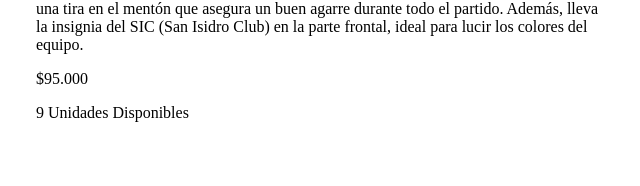
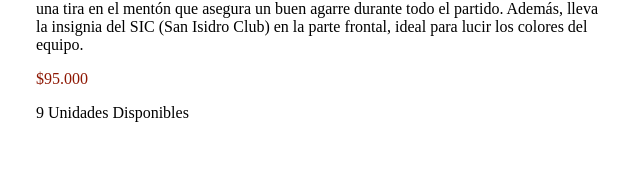
Before and after one commit to lcampochiaroudesa/Repositorio-Campochiaro, a plain HTML site: page product.html in a window 1280 px wide. Shown: the part 400-586 px from the top of the page, 622-1262 px from the left. Drawn offline with Linux system fonts and the light colour scheme.

Commit message:
cambio css

```diff
--- a/css/styles.css
+++ b/css/styles.css
@@ -150,3 +150,6 @@ background-color: rgb(142, 23, 3);
 .navegando {
     display: flex;
 }
+.precio {
+    color: rgb(142, 23, 3);
+}
```
